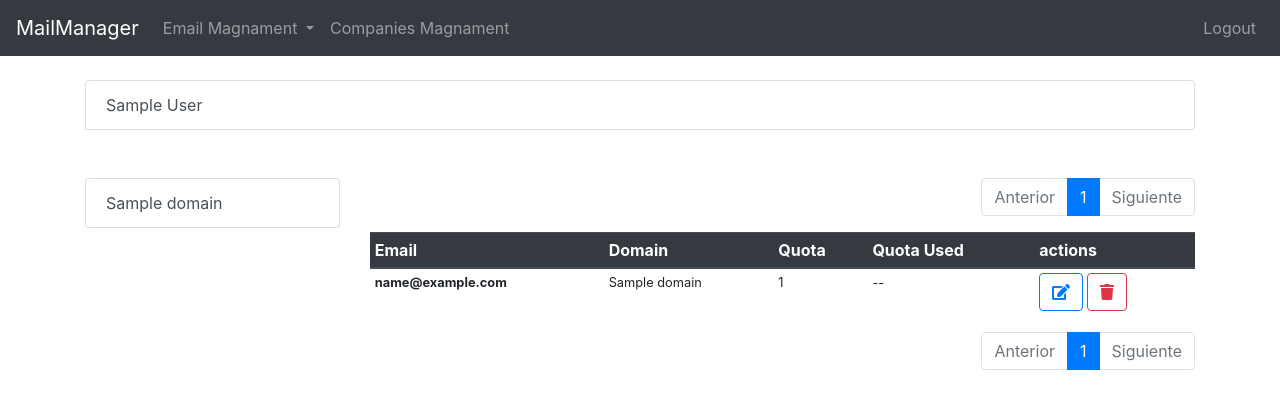
After one commit to ensarman/mailapi, a Django app: page /sys_users/emails_by_domain/ in a window 1280 px wide. The commit adds this page. Shown: the top 409 px of the page. Run offline with Django 3.2, Linux system fonts and the light colour scheme; a user stored in the database is signed in; tables that the repository leaves empty hold one stand-in row (values such as "Sample post"); some libraries are stand-ins or nearby versions.

Commit message:
agregando la view de email magnamet para los usuarios normales

```diff
--- a/ispmailadmin/settings.py
+++ b/ispmailadmin/settings.py
@@ -116,7 +116,7 @@ AUTHENTICATION_BACKENDS = [
     'graphql_jwt.backends.JSONWebTokenBackend',
     'django.contrib.auth.backends.ModelBackend',
 ]
-LOGIN_REDIRECT_URL = "mail:user_list"
+LOGIN_REDIRECT_URL = "sys_users:email_by_domain"
 LOGIN_URL = "sys_users:login"
 LOGOUT_REDIRECT_URL = "sys_users:login"
 SESSION_EXPIRE_AT_BROWSER_CLOSE = True
--- a/sys_users/urls.py
+++ b/sys_users/urls.py
@@ -5,7 +5,8 @@ from .views import (
     LoginView,
     CompanyView,
     RemoveDomain,
-    RemoveUser
+    RemoveUser,
+    ListEmailByDomain
 )
 
 urlpatterns = [
@@ -14,5 +15,20 @@ urlpatterns = [
     path('company/<int:company_id>', CompanyView.as_view(), name="company"),
     path('company/', CompanyView.as_view(), name="company"),
     path('remove_domain/<int:company_id>/<int:pk>', RemoveDomain.as_view(), name="remove_domain"),
-    path('remove_user/<int:company_id>/<int:pk>', RemoveUser.as_view(), name="remove_user")
+    path('remove_user/<int:company_id>/<int:pk>', RemoveUser.as_view(), name="remove_user"),
+    path(
+        'emails_by_domain/',
+        ListEmailByDomain.as_view(),
+        name="email_by_domain"
+    ),
+    path(
+        'emails_by_domain/<int:company_id>/',
+        ListEmailByDomain.as_view(),
+        name="email_by_domain"
+    ),
+    path(
+        'emails_by_domain/<int:company_id>/<int:domain_id>',
+        ListEmailByDomain.as_view(),
+        name="email_by_domain"
+    ),
 ]
--- a/sys_users/views.py
+++ b/sys_users/views.py
@@ -12,7 +12,7 @@ from django.db import transaction
 from .models import Company, DomainAdmin
 from .forms import CreateUserForm
 from virtual.forms import DomainForm
-from virtual.models import Domain
+from virtual.models import Domain, User as Email
 
 
 # Create your views here.
@@ -96,3 +96,60 @@ class RemoveUser(LoginRequiredMixin, DeleteView):
 
     def get_success_url(self):
         return reverse_lazy('sys_users:company', kwargs={'company_id': self.kwargs.get('company_id')})
+
+
+class ListEmailByDomain(LoginRequiredMixin, ListView):
+    """Lista los emails por dominio, pero verificando la autenticacion,
+     osea los dominios que le corresponden al usuario logueado"""
+    title = "Email List By Domain"
+    model = Email  # el queryset debe retornar los usuarios de emails
+    paginate_by = 10
+    companies = None
+    domains = None
+    template_name = 'sys_users/emails.html'
+
+    def get_queryset(self):
+        user = self.request.user.domainadmin
+        self.companies = user.company.all()
+
+        if self.kwargs.get('company_id'):
+            """ Todos los dominios de la compañía seleccionada """
+            if self.kwargs.get('domain_id'):
+                """si es que hay domain_id en la url"""
+                self.domains = user.company.all().get(id=self.kwargs.get('company_id')).domain.all().filter(id=self.kwargs.get('domain_id'))
+            else:
+                self.domains = user.company.all().get(id=self.kwargs.get('company_id')).domain.all()
+            emails = Email.objects.none()
+            for domain in self.domains:
+                emails = emails | domain.user_set.all()
+            return emails
+
+        elif self.companies.__len__() == 1:
+            """Cuando no hay company pero hay solo una"""
+            self.domains = self.companies[0].domain.all()
+            emails = Email.objects.none()
+            for domain in self.domains:
+                emails = emails | domain.user_set.all()
+            return emails
+        else:
+            """cuando no hay ni company_id
+            ni solo tiene una compañia
+            tiene que devolver todos los dominios del usuario
+            """
+            self.domains = Domain.objects.none()
+            for company in self.companies:  # crear queryset de todos los dominios
+                self.domains = self.domains | company.domain.all()
+
+            emails = Email.objects.none()
+            for company in self.companies:
+                for domain in company.domain.all():
+                    emails = emails | domain.user_set.all()
+
+            return emails
+
+    def get_context_data(self, *args, **kwargs):
+        context = super(ListEmailByDomain, self).get_context_data(*args, **kwargs)
+        context['companies'] = self.companies
+        context['domains'] = self.domains
+        context['emails'] = self.get_queryset  # Alias para los emails
+        return context
--- a/templates/navbar.html
+++ b/templates/navbar.html
@@ -17,16 +17,24 @@
           Email Magnament
         </a>
         <div class="dropdown-menu" aria-labelledby="magnamentDropdown">
-          <a class="dropdown-item" href="{% url 'mail:domain_list' %}">domains</a>
-          <a class="dropdown-item" href="{% url 'mail:user_list' %}">users</a>
-          <a class="dropdown-item" href="">redirections</a>
-          <a class="dropdown-item" href="">aliases</a>
+          {% if user.is_staff %}
+            <a class="dropdown-item" href="{% url 'mail:domain_list' %}">global domains</a>
+            <a class="dropdown-item" href="{% url 'mail:user_list' %}">global users</a>
+            <a class="dropdown-item" href="">global redirections</a>
+            <a class="dropdown-item" href="">global aliases</a>
+          {% else %}
+            <a class="dropdown-item" href="{% url 'sys_users:email_by_domain' %}">Email</a>
+            {% block navbar %}
+
+            {% endblock %}
+          {% endif %}
         </div>
+
       </li>
       {% if user.is_staff %}
-      <li class="nav-item">
-        <a class="nav-link" href="{% url 'sys_users:company' %}">Companies Magnament</a>
-      </li>
+        <li class="nav-item">
+          <a class="nav-link" href="{% url 'sys_users:company' %}">Companies Magnament</a>
+        </li>
       {% endif %}
     </ul>
     <ul class="navbar-nav">
--- /dev/null
+++ b/templates/sys_users/emails.html
@@ -0,0 +1,71 @@
+{% extends 'main.html' %}
+
+{% block body %}
+  <div class="container">
+    <div class="row">
+      <div class="col-12 col-lg-12">
+        <div class="list-group list-group-horizontal-lg flex-fill">
+          {% for company in companies %}
+            <a
+                href="{% url 'sys_users:email_by_domain' company.id %}"
+                class="list-group-item list-group-item-action"
+            >
+              {{ company.name }}
+            </a>
+          {% endfor %}
+        </div>
+      </div>
+    </div>
+    {% if domains %}
+    <div class="row mt-5">
+      <div class="col-12 col-lg-3">
+        <div class="list-group">
+          {% for domain in domains %}
+            {% if view.kwargs.company_id %}
+            <a href="{% url 'sys_users:email_by_domain' view.kwargs.company_id domain.id %}"
+            {% else %}
+            <a href="{% url 'sys_users:email_by_domain' '0' domain.id %}"
+            {% endif %}
+              class="list-group-item list-group-item-action"
+            >
+
+              {{ domain }}
+            </a>
+          {% endfor %}
+        </div>
+      </div>
+      <div class=" col-12 col-lg-9">
+      {% include 'pagination.html' %}
+        <table class="table table-sm table-hover">
+          <thead class="thead-dark">
+          <th>Email</th>
+          <th>Domain</th>
+          <th>Quota</th>
+          <th>Quota Used</th>
+          <th>actions</th>
+          </thead>
+          <tbody class="small">
+            {% for email in object_list %}
+              <tr>
+                <th>{{ email }}</th>
+                <td>{{ email.domain }}</td>
+                <td>{{ email.quota }}</td>
+                <td>--</td>
+                <td>
+                  <button class="btn btn-outline-primary" type="submit">
+                    <i class="fas fa-edit"></i>
+                  </button>
+                  <button class="btn btn-outline-danger" type="submit">
+                    <i class="fas fa-trash"></i>
+                  </button>
+                </td>
+              </tr>
+            {% endfor %}
+          </tbody>
+        </table>
+      {% include 'pagination.html' %}
+      </div>
+    </div>
+    {% endif %}
+  </div>
+{% endblock %}
--- a/templates/virtual/user_list.html
+++ b/templates/virtual/user_list.html
@@ -80,6 +80,7 @@
 {% block js %}
   <script src="{% static 'js/delete_modal.js' %}"></script>
   <script>
+    // TODO: arreglar cuando está mal escrito el dominio
     document.getElementById('{{ form.email.auto_id }}').addEventListener('change', e => {
       const domain = document.getElementById('{{ form.domain.auto_id }}').selectedOptions[0].innerHTML
       const re = /^(([^<>()\[\]\.,;:\s@\"]+(\.[^<>()\[\]\.,;:\s@\"]+)*)|(\".+\"))@(([^<>()[\]\.,;:\s@\"]+\.)+[^<>()[\]\.,;:\s@\"]{2,})$/i;
--- a/virtual/urls.py
+++ b/virtual/urls.py
@@ -12,22 +12,34 @@ urlpatterns = [
         success_url=reverse_lazy('mail:user_list'),
         ordering='-id'
     ), name="user_list"),
-    path('domains/', BaseList.as_view(
-        model=Domain,
-        form_class=DomainForm,
-        paginate_by=10,
-        success_url=reverse_lazy('mail:domain_list'),
-        ordering='-id'
-    ), name="domain_list"),
-    path('create_domain/', CreateView.as_view(model=Domain, form_class=DomainForm)),
-    path('delete_user/<int:pk>', DeleteView.as_view(
-        model=User,
-        success_url=reverse_lazy('mail:user_list'),
+    path(
+        'domains/',
+        BaseList.as_view(
+            model=Domain,
+            form_class=DomainForm,
+            paginate_by=10,
+            success_url=reverse_lazy('mail:domain_list'),
+            ordering='-id'
+        ),
+        name="domain_list"),
+    path(
+        'create_domain/',
+        CreateView.as_view(
+            model=Domain,
+            form_class=DomainForm),
+        name='domain_create'
+    ),
+    path(
+        'delete_user/<int:pk>', DeleteView.as_view(
+            model=User,
+            success_url=reverse_lazy('mail:user_list'),
         ), name='user_delete'
     ),
-    path('delete_domain/<int:pk>', DeleteView.as_view(
-        model=Domain,
-        success_url=reverse_lazy('mail:domain_list'),
+    path(
+        'delete_domain/<int:pk>',
+        DeleteView.as_view(
+            model=Domain,
+            success_url=reverse_lazy('mail:domain_list'),
         ), name='domain_delete'
     ),
 ]
```
Also changed, not shown: virtual/views.py (+7 -6 lines).
